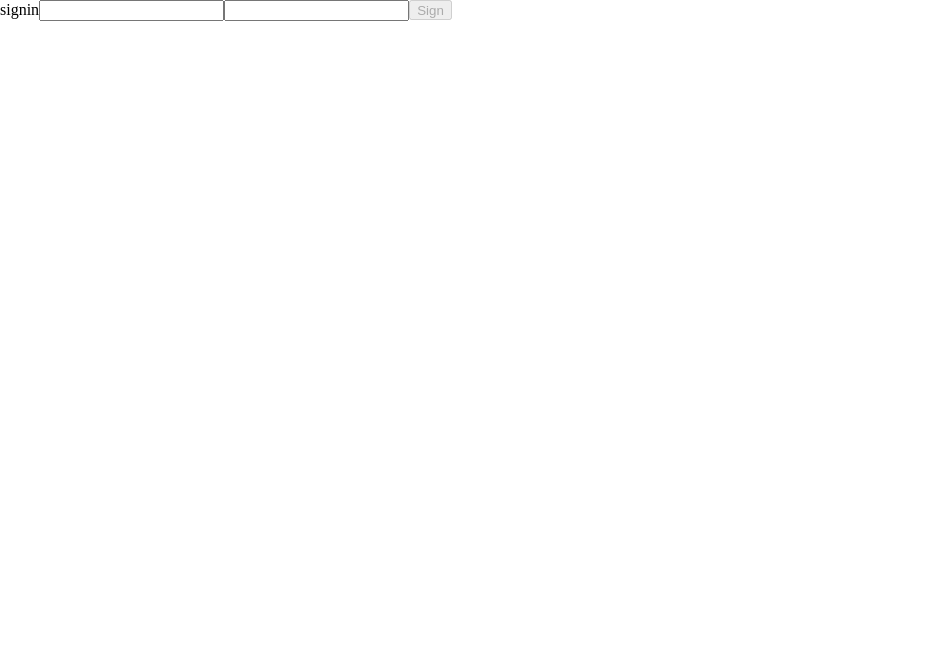
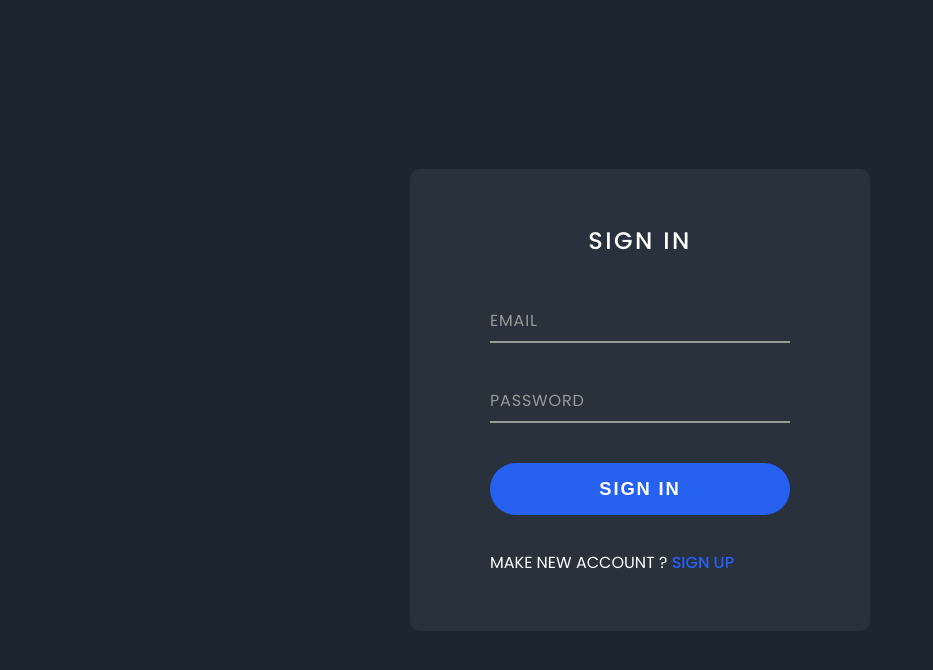
Before and after one commit to OneMoreBottlee/wanted-pre-onboarding-frontend, a React (Create React App) app: page / in a window 1280 px wide. Both pictures are taken after a click on the button "로그인". Shown: the top 670 px of the page, without its empty margins (0-933 px from the left). Built offline with nearby package versions, Linux system fonts and the light colour scheme.

Commit message:
style: 로그인 회원가입 페이지 디자인

```diff
--- a/src/index.css
+++ b/src/index.css
@@ -1,3 +1,5 @@
+@import url('https://fonts.googleapis.com/css?family=Poppins:200,300,400,500,600,700,800,900&display=swap');
+
 html, body, div, span, applet, object, iframe,
 h1, h2, h3, h4, h5, h6, p, blockquote, pre,
 a, abbr, acronym, address, big, cite, code,
@@ -17,6 +19,8 @@ time, mark, audio, video {
 	font-size: 100%;
 	font: inherit;
 	vertical-align: baseline;
+    box-sizing: border-box;
+    font-family: 'Poppins', sans-serif;
 }
 /* HTML5 display-role reset for older browsers */
 article, aside, details, figcaption, figure,
--- a/src/pages/mainPage.tsx
+++ b/src/pages/mainPage.tsx
@@ -1,48 +1,6 @@
 import { useNavigate } from "react-router-dom";
-import styled from "styled-components";
 import Logo from "../image/wantedLogo.svg";
-
-const MainSection = styled.section`
-    width: 100vw;
-    height: 100vh;
-    display: flex;
-    flex-direction: column;
-    align-items: center;
-    justify-content: center;
-
-    > img {
-        width:20%;
-        margin: 2% 0;
-    }
-
-    > div {
-        width: 20%;
-        height: 30%;
-        display: flex;
-        flex-direction: row;
-
-        margin-top: 20px;
-
-        > button {
-            width: 50%;
-            height: 30%;
-            font-size: 20px;
-            color: white;
-            font-weight: bold;
-            background-color: #2761F2;
-            border: none;
-            border-radius: 50px;
-            cursor: pointer;
-
-            &:hover{
-                background-color: white;
-                color: #2761f2;
-                border: 1px solid #2761f2;
-                transition: all 0.2s;
-            }
-        }
-    }
-`
+import { MainSection } from "../style/mainPage.style";
 
 export default function MainPage() {
     const navigate = useNavigate()
--- a/src/pages/signinPage.tsx
+++ b/src/pages/signinPage.tsx
@@ -1,6 +1,9 @@
 import { useEffect, useState } from "react";
 import { useNavigate } from "react-router-dom";
+
 import { signin } from "../apis";
+
+import { Sign } from "../style/signPage.style";
 
 export default function SignInPage() {
     const [email, setEmail] = useState("");
@@ -33,13 +36,32 @@ export default function SignInPage() {
         if (token) navigate("/todo")
     }, [navigate])
 
+    // css 용 코드
+    useEffect(() => {
+        document.querySelectorAll('label').forEach(label => {
+            label.innerHTML = label.innerText.split("").map((letter, i) => `<span style="transition-delay: ${i * 50}ms">${letter}</span>`).join('')
+        })
+    }, [])
+
     return (
-        <form onSubmit={signinHandler}>signin
-            <input data-testid="email-input" onChange={(e) => setEmail(e.target.value)} />
-            <input data-testid="password-input" onChange={(e) => setPassword(e.target.value)} />
-            {validate
-                ? <button style={{ height: "20px" }} data-testid="signup-button">Sign</button>
-                : <button disabled style={{ height: "20px" }} data-testid="signin-button">Sign</button>}
-        </form>
+        <Sign>
+            <form onSubmit={signinHandler}>
+                <h2>Sign IN</h2>
+                <div className="inputBox">
+                    <input type={"text"} required data-testid="email-input" onChange={(e) => setEmail(e.target.value)} />
+                    <label>Email</label>
+                </div>
+                <div className="inputBox">
+                    <input type={"password"} required data-testid="password-input" onChange={(e) => setPassword(e.target.value)} />
+                    <label>Password</label>
+                </div>
+                <div className="inputBox">
+                    {validate
+                        ? <button data-testid="signup-button">Sign In</button>
+                        : <button disabled data-testid="signin-button">Sign In</button>}
+                </div>
+                <p>Make New Account ? <a href="/signup">Sign Up</a></p>
+            </form>
+        </Sign>
     )
 }
--- a/src/pages/singupPage.tsx
+++ b/src/pages/singupPage.tsx
@@ -1,6 +1,9 @@
 import { useEffect, useState } from "react";
 import { useNavigate } from "react-router-dom";
+
 import { signup } from "../apis";
+
+import { Sign } from "../style/signPage.style";
 
 export default function SignUpPage() {
     const [email, setEmail] = useState("");
@@ -31,13 +34,32 @@ export default function SignUpPage() {
         if (token) navigate("/todo")
     }, [navigate])
 
+    // css 용 코드
+    useEffect(() => {
+        document.querySelectorAll('label').forEach(label => {
+            label.innerHTML = label.innerText.split("").map((letter, i) => `<span style="transition-delay: ${i * 50}ms">${letter}</span>`).join('')
+        })
+    }, [])
+
     return (
-        <form onSubmit={signupHandler}>signup
-            <input data-testid="email-input" onChange={(e) => setEmail(e.target.value)} />
-            <input data-testid="password-input" onChange={(e) => setPassword(e.target.value)} />
-            {validate
-                ? <button style={{ height: "20px" }} data-testid="signup-button">Sign</button>
-                : <button disabled style={{ height: "20px" }} data-testid="signup-button">Sign</button>}
-        </form>
+        <Sign>
+            <form onSubmit={signupHandler}>
+                <h2>Create Account</h2>
+                <div className="inputBox">
+                    <input type={"text"} required data-testid="email-input" onChange={(e) => setEmail(e.target.value)} />
+                    <label>Email</label>
+                </div>
+                <div className="inputBox">
+                    <input type={"password"} required data-testid="password-input" onChange={(e) => setPassword(e.target.value)} />
+                    <label>Password</label>
+                </div>
+                <div className="inputBox">
+                    {validate
+                        ? <button data-testid="signup-button">Sign</button>
+                        : <button disabled data-testid="signup-button">Sign</button>}
+                </div>
+                <p>Already have an account? <a href="/signin">Sign In</a></p>
+            </form>
+        </Sign>
     )
 }
--- /dev/null
+++ b/src/style/mainPage.style.ts
@@ -0,0 +1,43 @@
+import styled from "styled-components";
+
+export const MainSection = styled.section`
+    width: 100vw;
+    height: 100vh;
+    display: flex;
+    flex-direction: column;
+    align-items: center;
+    justify-content: center;
+
+    > img {
+        width:20%;
+        margin: 2% 0;
+    }
+
+    > div {
+        width: 20%;
+        height: 30%;
+        display: flex;
+        flex-direction: row;
+
+        margin-top: 20px;
+
+        > button {
+            width: 50%;
+            height: 30%;
+            font-size: 20px;
+            color: white;
+            font-weight: bold;
+            background-color: #2761F2;
+            border: none;
+            border-radius: 50px;
+            cursor: pointer;
+
+            &:hover{
+                background-color: white;
+                color: #2761f2;
+                border: 1px solid #2761f2;
+                transition: all 0.2s;
+            }
+        }
+    }
+`
--- /dev/null
+++ b/src/style/signPage.style.ts
@@ -0,0 +1,107 @@
+import { styled } from "styled-components";
+
+export const Sign = styled.section`
+    display: flex;
+    justify-content: center;
+    align-items: center;
+    min-height: 100vh;
+    background: #1c2630;
+
+    > form {
+        background: #29313c;
+        padding: 60px 80px 60px;
+        display: flex;
+        flex-direction: column;
+        border-radius: 10px;
+
+        > h2 {
+            color: #fff;
+            font-weight: 500;
+            text-align: center;
+            text-transform: uppercase;
+            font-size: 1.5em;
+            letter-spacing: 0.1em;
+            margin-bottom: 50px;
+        }
+
+        > .inputBox {
+            position: relative;
+            width: 300px;
+            margin-bottom: 40px;
+
+            > input {
+                position: relative;
+                width: 100%;
+                padding: 10px 0;
+                background: transparent;
+                border: none;
+                border-bottom: 2px solid #999;
+                outline: none;
+                color: #fff;
+                font-size: 1em;
+                letter-spacing: 0.15em;
+
+                &:focus ~ label span, &:valid ~ label span {
+                    color: #2761F2;
+                    letter-spacing: 0.15em;
+                    transform: translateY(-25px);
+                }
+
+                &:focus, &:valid {
+                    border-bottom: 2px solid #2761F2;
+                }
+            }
+
+            > label {
+                position: absolute;
+                left: 0;
+                padding: 10px 0;
+                pointer-events: none;
+                color: #999;
+                text-transform: uppercase;
+
+                > span {
+                    position: relative;
+                    display: inline-flex;
+                    letter-spacing: 0.05em;
+                    transition: 0.2s ease-in-out;
+                }
+            }
+
+            > button {
+                position: relative;
+                width: 100%;
+                padding: 15px;
+                border-bottom: 2px solid #999;
+                outline: none;
+                color: #fff;
+                text-transform: uppercase;
+                letter-spacing: 0.1em;
+                background: #2761F2;
+                border: none;
+                border-radius: 50px;
+                color: #fff;
+                font-weight: 600;
+                font-size: 1.15em;
+                cursor: pointer;
+                transition: 0.5s;
+
+                &:hover {
+                    letter-spacing: 0.35em;
+                }
+            }
+        }
+
+        > p {
+            color: #fff;
+            text-transform: uppercase;
+
+            > a {
+                color: #2761F2;
+                font-weight: 500;
+                text-decoration: none;
+            }
+        }
+
+    }
+`
```
